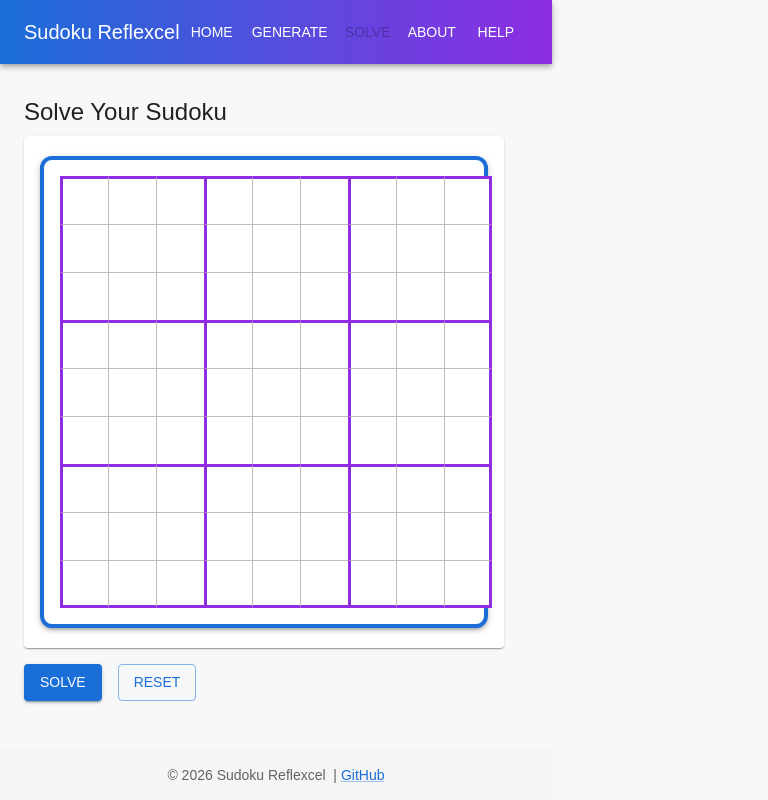
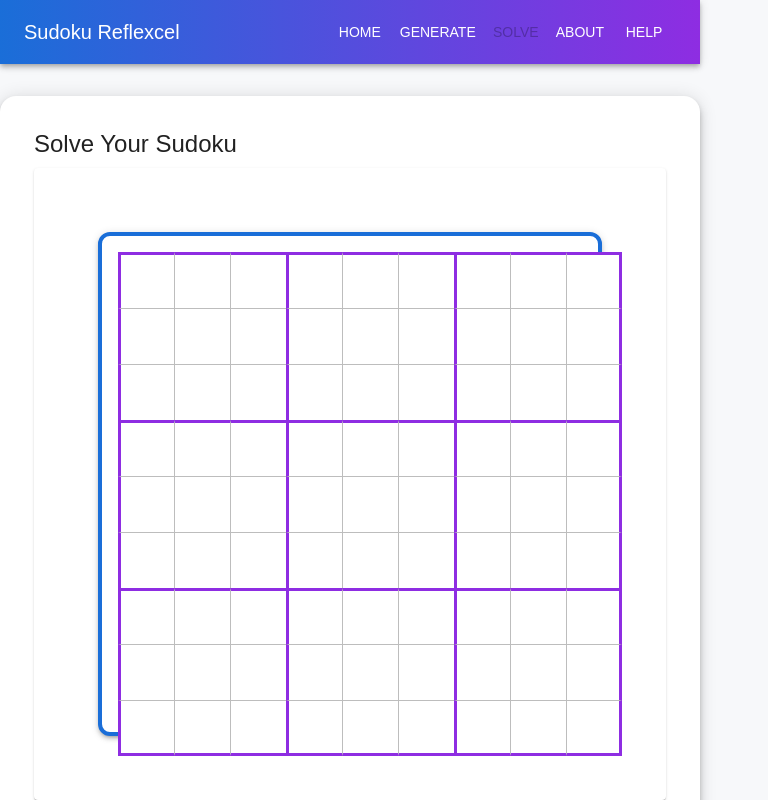
Before and after one commit to rameshkumarp24/sudoku.reflexcel, a React (Vite) app: page / in a window 1280 px wide. Both pictures are taken after a click on the button "SOLVE". Shown: the top 800 px of the page, without its empty margins (0-768 px from the left). Built offline with nearby package versions, Linux system fonts and the light colour scheme.

Commit message:
initial commit

```diff
--- a/src/App.tsx
+++ b/src/App.tsx
@@ -24,14 +24,34 @@ function App() {
   return (
     <>
       <Navbar onNav={setPage} currentPage={page} />
-      <Container maxWidth="md">
+      <Container
+        maxWidth={false}
+        disableGutters
+        sx={{
+          width: 700,
+          height: 900,
+          minWidth: 700,
+          minHeight: 900,
+          maxWidth: 700,
+          maxHeight: 900,
+          display: 'flex',
+          flexDirection: 'column',
+          alignItems: 'center',
+          justifyContent: 'flex-start',
+          margin: '32px auto 0 auto',
+          boxShadow: 6,
+          borderRadius: 4,
+          background: '#fff',
+          overflow: 'hidden',
+        }}
+      >
         {page === 'home' && <Home />}
         {page === 'generate' && <SudokuGenerator />}
         {page === 'solve' && <SudokuSolver />}
         {page === 'about' && <About />}
         {page === 'help' && <Help />}
+        <Box sx={{ mt: 'auto', width: '100%' }}><Footer /></Box>
       </Container>
-      <Footer />
     </>
   );
 }
--- a/src/Footer.tsx
+++ b/src/Footer.tsx
@@ -5,7 +5,7 @@ const Footer: React.FC = () => (
   <Box component="footer" sx={{ mt: 6, py: 2, textAlign: 'center', bgcolor: '#f5f5f5' }}>
     <Typography variant="body2" color="text.secondary">
       © 2026 Sudoku Reflexcel &nbsp;|&nbsp;
-      <Link href="https://github.com/rameshkumarp/sudoku.reflexcel" target="_blank" rel="noopener">GitHub</Link>
+      <Link href="https://www.sudoku.reflexcel.com" target="_blank" rel="noopener">GitHub</Link>
     </Typography>
   </Box>
 );
--- a/src/SudokuGrid.tsx
+++ b/src/SudokuGrid.tsx
@@ -10,7 +10,7 @@ export interface SudokuGridProps {
 
 
 
-const cellSize = 48;
+const cellSize = 56;
 const SudokuGrid: React.FC<SudokuGridProps> = ({ board, errors, onChange, readOnly }) => (
   <Box
     sx={{
@@ -18,7 +18,11 @@ const SudokuGrid: React.FC<SudokuGridProps> = ({ board, errors, onChange, readOn
       justifyContent: 'center',
       alignItems: 'center',
       width: '100%',
-      minHeight: '60vh',
+      height: 600,
+      minHeight: 600,
+      minWidth: 600,
+      maxWidth: 600,
+      maxHeight: 600,
     }}
   >
     <Box
@@ -28,8 +32,12 @@ const SudokuGrid: React.FC<SudokuGridProps> = ({ board, errors, onChange, readOn
         background: '#fff',
         boxShadow: 3,
         p: 2,
-        width: cellSize * 9 + 16,
-        maxWidth: '98vw',
+        width: cellSize * 9,
+        height: cellSize * 9,
+        minWidth: cellSize * 9,
+        minHeight: cellSize * 9,
+        maxWidth: cellSize * 9,
+        maxHeight: cellSize * 9,
         margin: 'auto',
       }}
     >
@@ -39,6 +47,8 @@ const SudokuGrid: React.FC<SudokuGridProps> = ({ board, errors, onChange, readOn
           gridTemplateColumns: `repeat(9, ${cellSize}px)`,
           gridTemplateRows: `repeat(9, ${cellSize}px)`,
           gap: 0,
+          width: cellSize * 9,
+          height: cellSize * 9,
         }}
       >
         {board.map((row, i) =>
--- a/src/SudokuSolver.tsx
+++ b/src/SudokuSolver.tsx
@@ -94,9 +94,9 @@ const SudokuSolver: React.FC = () => {
       </Box>
       {error && <Alert severity="error" sx={{ mb: 2 }}>{error}</Alert>}
       {solution && (
-        <Box mt={2}>
+        <Box mt={2} sx={{ maxHeight: 340, overflowY: 'auto', width: '100%' }}>
           <Typography variant="h6">Solution:</Typography>
-          <Paper sx={{ p: 2, display: 'inline-block' }}>
+          <Paper sx={{ p: 2, display: 'inline-block', maxHeight: 320, overflowY: 'auto' }}>
             <SudokuGrid board={solution.map(row => row.map(cell => cell.toString()))} readOnly />
           </Paper>
         </Box>
--- a/vite.config.ts
+++ b/vite.config.ts
@@ -5,5 +5,5 @@ import react from '@vitejs/plugin-react';
 // https://vite.dev/config/
 export default defineConfig({
   plugins: [react()],
-  base: '/sudoku.reflexcel/', // Change to your repo name
+  base: '', // Change to your repo name
 });
```
Also changed, not shown: src/assets/logo.png (added).
